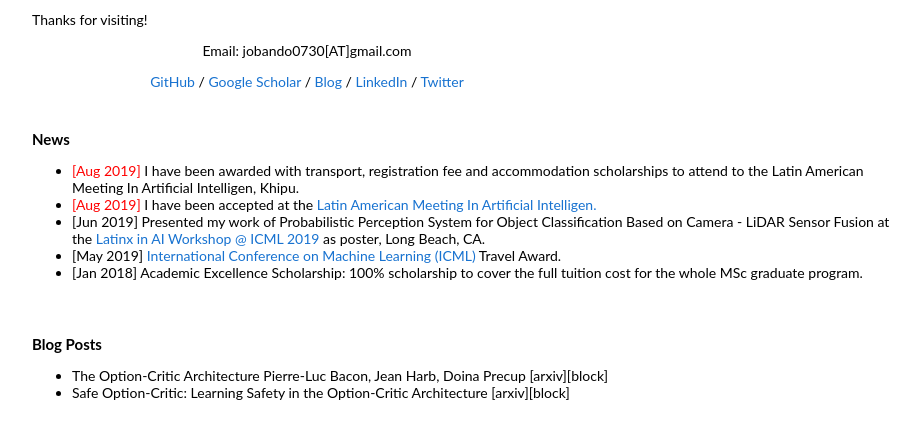
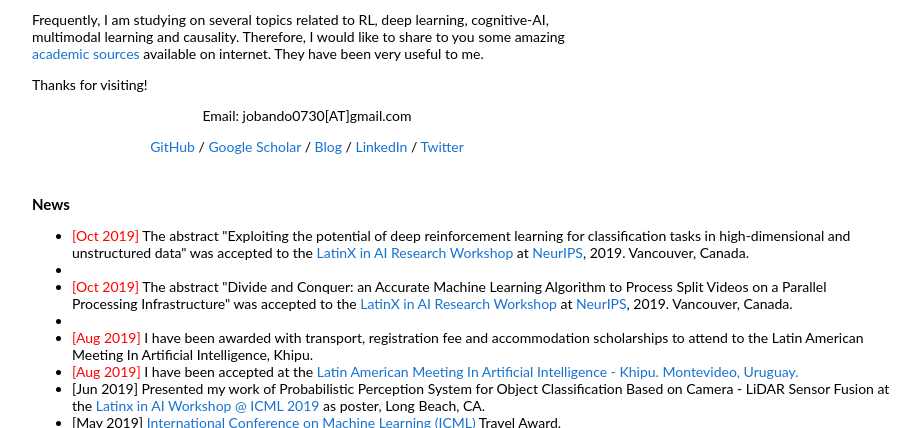
Before and after one commit to JohanSamir/johan0730.github.io, a plain HTML site: page index.html in a window 1280 px wide. Shown: the part 401-829 px from the top of the page, without its empty margins (178-1101 px from the left). Drawn offline with Linux system fonts and the light colour scheme.

Commit message:
LatinX NeurIPS

```diff
--- a/index.html
+++ b/index.html
@@ -64,6 +64,9 @@
                     <p> My research interests span computer vision, reinforcement learning, and robotics. I am highly motivated to work in how algorithms can enable machines to acquire more general notions of intelligence through learning and interaction, allowing them to autonomously learn a variety of skills in real-world settings and build on top of already existing skills to solve more complicated tasks. While the successes of reinforcement learning in the single-task setting are incredibly exciting, I am most drawn to problems that stand in the way of efficient multi-task and lifelong reinforcement learning.
                     </p>
 
+                    <p> Frequently, I am studying on several topics related to RL, deep learning, cognitive-AI, multimodal learning and causality. Therefore, I would like to share to you some amazing <a href="https://github.com/JohanSamir/Amazingly-Interesting-Things">academic sources </a> available on internet. They have been very useful to me. </p>
+
+
                     <p>Thanks for visiting!
                     </p>
 
@@ -92,10 +95,19 @@
             <tbody><tr><td>
             <heading>News</heading>
             <ul>
+
+               <li>
+                 <font color="red">[Oct 2019]</font> The abstract "Exploiting the potential of deep reinforcement learning for classification tasks in high-dimensional and unstructured data" was accepted to the <a href=" http://www.latinxinai.org/neurips-2019">LatinX in AI Research Workshop</a> at <a href="https://www.nips.cc/">NeurIPS</a>, 2019. Vancouver, Canada.</li>
               <li>
-                 <font color="red">[Aug 2019]</font> I have been awarded with transport, registration fee and accommodation scholarships to attend to the Latin American Meeting In Artificial Intelligen, Khipu.</li>
+
+               <li>
+               <font color="red">[Oct 2019]</font> The abstract "Divide and Conquer: an Accurate Machine Learning Algorithm to Process Split Videos on a Parallel Processing Infrastructure" was accepted to the <a href=" http://www.latinxinai.org/neurips-2019">LatinX in AI Research Workshop</a> at <a href=" https://www.nips.cc/">NeurIPS</a>, 2019. Vancouver, Canada.</li>
+            <li>
+
               <li>
-                <font color="red">[Aug 2019]</font> I have been accepted at the <a href=" https://khipu.ai/">Latin American Meeting In Artificial Intelligen.</a> </li>
+                 <font color="red">[Aug 2019]</font> I have been awarded with transport, registration fee and accommodation scholarships to attend to the Latin American Meeting In Artificial Intelligence, Khipu.</li>
+              <li>
+                <font color="red">[Aug 2019]</font> I have been accepted at the <a href=" https://khipu.ai/">Latin American Meeting In Artificial Intelligence - Khipu. Montevideo, Uruguay.</a> </li>
               <li>
               	[Jun 2019] Presented my work of Probabilistic Perception System for Object Classification Based on Camera - LiDAR Sensor Fusion at the <a href=" http://www.latinxinai.org/icml-2019"> Latinx in AI Workshop @ ICML 2019</a> as poster, Long Beach, CA.</li>
               	<li>
```
